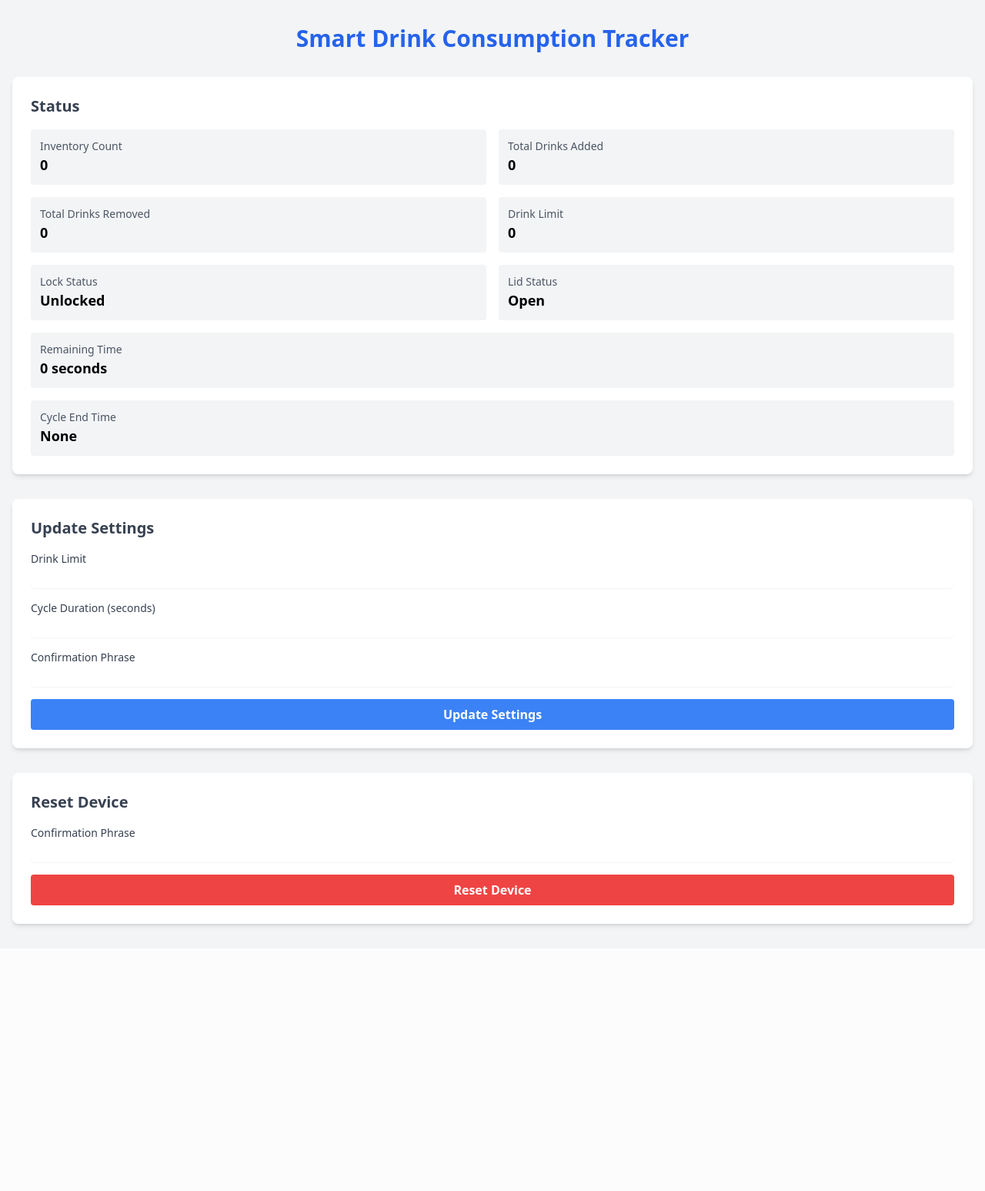
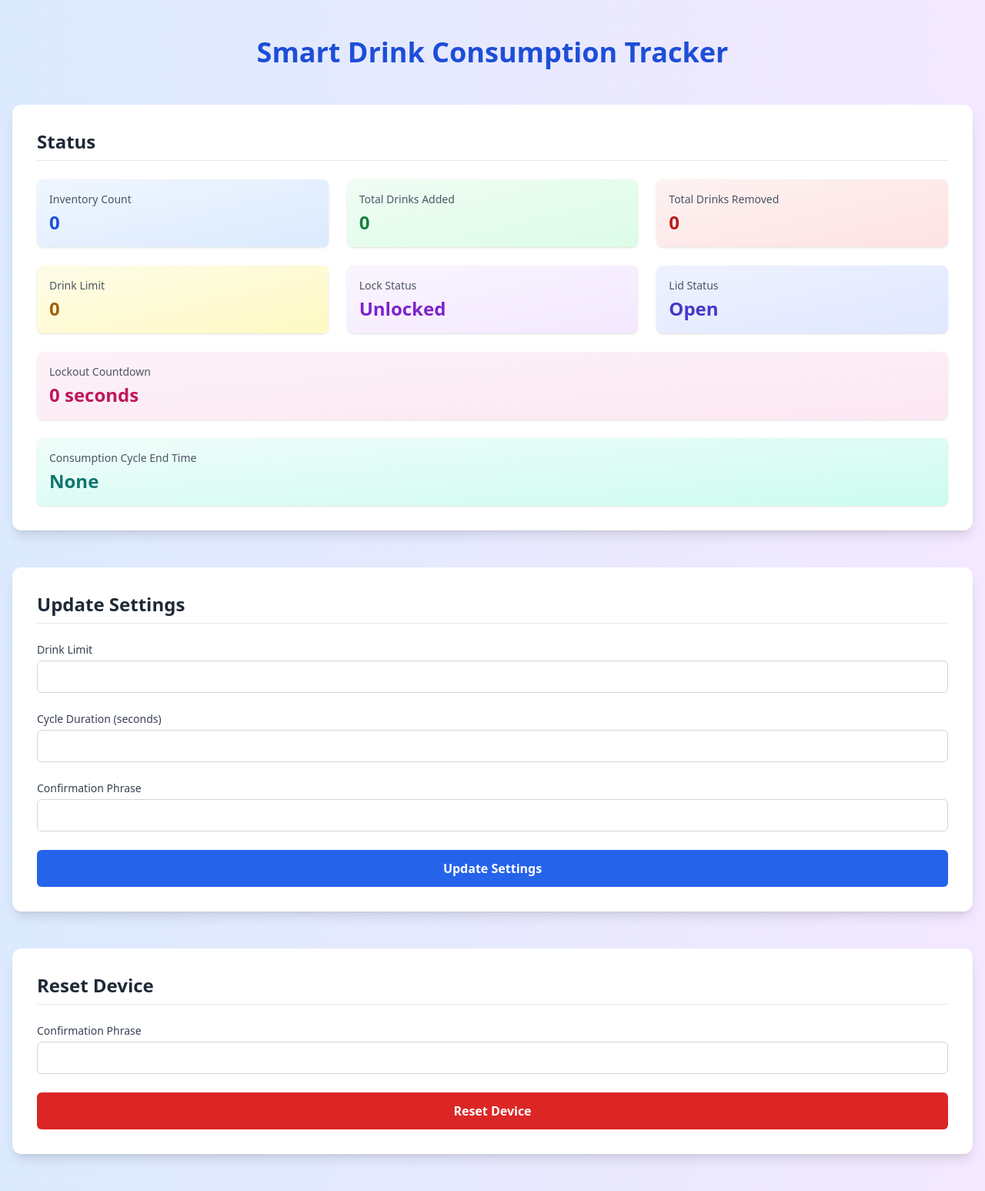
Before and after one commit to wisehermit22/IoT-Group42, a Flask app: page / in a window 1280 px wide. Shown: the whole page at 77% size. Before the commit the page ends 1206 px from the top, so only its background shows below. Run offline with Flask 3, Linux system fonts and the light colour scheme; parts of the project's set-up code (start-up, migrations or seed data) failed here and were passed over; some libraries are stand-ins or nearby versions.

Commit message:
Changed styling

```diff
--- a/templates/index.html
+++ b/templates/index.html
@@ -7,75 +7,75 @@
     <script src="https://cdnjs.cloudflare.com/ajax/libs/socket.io/4.0.1/socket.io.js"></script>
     <script src="https://cdn.tailwindcss.com"></script>
 </head>
-<body class="bg-gray-100 font-sans">
-    <div class="container mx-auto px-4 py-8">
-        <h1 class="text-3xl font-bold text-center mb-8 text-blue-600">Smart Drink Consumption Tracker</h1>
+<body class="bg-gradient-to-r from-blue-100 to-purple-100 font-sans min-h-screen">
+    <div class="container mx-auto px-4 py-12">
+        <h1 class="text-4xl font-bold text-center mb-12 text-blue-700 shadow-text">Smart Drink Consumption Tracker</h1>
 
-        <div class="bg-white shadow-md rounded-lg p-6 mb-8">
-            <h2 class="text-xl font-semibold mb-4 text-gray-700">Status</h2>
-            <div class="grid grid-cols-2 gap-4" id="status">
-                <div class="bg-gray-100 p-3 rounded">
-                    <p class="text-sm text-gray-600">Inventory Count</p>
-                    <p class="text-lg font-bold" id="inventory-count">0</p>
+        <div class="bg-white shadow-lg rounded-xl p-8 mb-12 transition-all duration-300 hover:shadow-xl">
+            <h2 class="text-2xl font-semibold mb-6 text-gray-800 border-b pb-2">Status</h2>
+            <div class="grid grid-cols-1 sm:grid-cols-2 md:grid-cols-3 gap-6" id="status">
+                <div class="bg-gradient-to-br from-blue-50 to-blue-100 p-4 rounded-lg shadow transition-all duration-300 hover:shadow-md">
+                    <p class="text-sm text-gray-600 mb-1">Inventory Count</p>
+                    <p class="text-2xl font-bold text-blue-700" id="inventory-count">0</p>
                 </div>
-                <div class="bg-gray-100 p-3 rounded">
-                    <p class="text-sm text-gray-600">Total Drinks Added</p>
-                    <p class="text-lg font-bold" id="total-add-count">0</p>
+                <div class="bg-gradient-to-br from-green-50 to-green-100 p-4 rounded-lg shadow transition-all duration-300 hover:shadow-md">
+                    <p class="text-sm text-gray-600 mb-1">Total Drinks Added</p>
+                    <p class="text-2xl font-bold text-green-700" id="total-add-count">0</p>
                 </div>
-                <div class="bg-gray-100 p-3 rounded">
-                    <p class="text-sm text-gray-600">Total Drinks Removed</p>
-                    <p class="text-lg font-bold" id="total-rem-count">0</p>
+                <div class="bg-gradient-to-br from-red-50 to-red-100 p-4 rounded-lg shadow transition-all duration-300 hover:shadow-md">
+                    <p class="text-sm text-gray-600 mb-1">Total Drinks Removed</p>
+                    <p class="text-2xl font-bold text-red-700" id="total-rem-count">0</p>
                 </div>
-                <div class="bg-gray-100 p-3 rounded">
-                    <p class="text-sm text-gray-600">Drink Limit</p>
-                    <p class="text-lg font-bold" id="consumption-limit">0</p>
+                <div class="bg-gradient-to-br from-yellow-50 to-yellow-100 p-4 rounded-lg shadow transition-all duration-300 hover:shadow-md">
+                    <p class="text-sm text-gray-600 mb-1">Drink Limit</p>
+                    <p class="text-2xl font-bold text-yellow-700" id="consumption-limit">0</p>
                 </div>
-                <div class="bg-gray-100 p-3 rounded">
-                    <p class="text-sm text-gray-600">Lock Status</p>
-                    <p class="text-lg font-bold" id="lock-status">Unlocked</p>
+                <div class="bg-gradient-to-br from-purple-50 to-purple-100 p-4 rounded-lg shadow transition-all duration-300 hover:shadow-md">
+                    <p class="text-sm text-gray-600 mb-1">Lock Status</p>
+                    <p class="text-2xl font-bold text-purple-700" id="lock-status">Unlocked</p>
                 </div>
-                <div class="bg-gray-100 p-3 rounded">
-                    <p class="text-sm text-gray-600">Lid Status</p>
-                    <p class="text-lg font-bold" id="lid-status">Open</p>
+                <div class="bg-gradient-to-br from-indigo-50 to-indigo-100 p-4 rounded-lg shadow transition-all duration-300 hover:shadow-md">
+                    <p class="text-sm text-gray-600 mb-1">Lid Status</p>
+                    <p class="text-2xl font-bold text-indigo-700" id="lid-status">Open</p>
                 </div>
-                <div class="bg-gray-100 p-3 rounded col-span-2">
-                    <p class="text-sm text-gray-600">Remaining Time</p>
-                    <p class="text-lg font-bold"><span id="remaining-time">0</span> seconds</p>
+                <div class="bg-gradient-to-br from-pink-50 to-pink-100 p-4 rounded-lg shadow transition-all duration-300 hover:shadow-md col-span-full">
+                    <p class="text-sm text-gray-600 mb-1">Lockout Countdown</p>
+                    <p class="text-2xl font-bold text-pink-700"><span id="remaining-time">0</span> seconds</p>
                 </div>
-                <div class="bg-gray-100 p-3 rounded col-span-2">
-                    <p class="text-sm text-gray-600">Cycle End Time</p>
-                    <p class="text-lg font-bold"><span id="cycle-end-time">None</span></p>
+                <div class="bg-gradient-to-br from-teal-50 to-teal-100 p-4 rounded-lg shadow transition-all duration-300 hover:shadow-md col-span-full">
+                    <p class="text-sm text-gray-600 mb-1">Consumption Cycle End Time</p>
+                    <p class="text-2xl font-bold text-teal-700"><span id="cycle-end-time">None</span></p>
                 </div>
             </div>
         </div>
 
-        <div class="bg-white shadow-md rounded-lg p-6 mb-8">
-            <h2 class="text-xl font-semibold mb-4 text-gray-700">Update Settings</h2>
-            <form id="settings-form" class="space-y-4">
+        <div class="bg-white shadow-lg rounded-xl p-8 mb-12 transition-all duration-300 hover:shadow-xl">
+            <h2 class="text-2xl font-semibold mb-6 text-gray-800 border-b pb-2">Update Settings</h2>
+            <form id="settings-form" class="space-y-6">
                 <div>
-                    <label for="drink-limit" class="block text-sm font-medium text-gray-700">Drink Limit</label>
-                    <input type="number" id="consumption-limit" name="consumption-limit" required class="mt-1 block w-full rounded-md border-gray-300 shadow-sm focus:border-blue-300 focus:ring focus:ring-blue-200 focus:ring-opacity-50">
+                    <label for="drink-limit" class="block text-sm font-medium text-gray-700 mb-1">Drink Limit</label>
+                    <input type="number" id="consumption-limit" name="consumption-limit" required class="w-full px-3 py-2 rounded-md border border-gray-300 focus:outline-none focus:ring-2 focus:ring-blue-500 transition-all duration-300">
                 </div>
                 <div>
-                    <label for="cycle-duration" class="block text-sm font-medium text-gray-700">Cycle Duration (seconds)</label>
-                    <input type="number" id="cycle-duration" name="cycle-duration" required class="mt-1 block w-full rounded-md border-gray-300 shadow-sm focus:border-blue-300 focus:ring focus:ring-blue-200 focus:ring-opacity-50">
+                    <label for="cycle-duration" class="block text-sm font-medium text-gray-700 mb-1">Cycle Duration (seconds)</label>
+                    <input type="number" id="cycle-duration" name="cycle-duration" required class="w-full px-3 py-2 rounded-md border border-gray-300 focus:outline-none focus:ring-2 focus:ring-blue-500 transition-all duration-300">
                 </div>
                 <div>
-                    <label for="confirmation-phrase" class="block text-sm font-medium text-gray-700">Confirmation Phrase</label>
-                    <input type="text" id="confirmation-phrase" name="confirmation-phrase" required class="mt-1 block w-full rounded-md border-gray-300 shadow-sm focus:border-blue-300 focus:ring focus:ring-blue-200 focus:ring-opacity-50">
+                    <label for="confirmation-phrase" class="block text-sm font-medium text-gray-700 mb-1">Confirmation Phrase</label>
+                    <input type="text" id="confirmation-phrase" name="confirmation-phrase" required class="w-full px-3 py-2 rounded-md border border-gray-300 focus:outline-none focus:ring-2 focus:ring-blue-500 transition-all duration-300">
                 </div>
-                <button type="submit" class="w-full bg-blue-500 hover:bg-blue-700 text-white font-bold py-2 px-4 rounded focus:outline-none focus:shadow-outline">Update Settings</button>
+                <button type="submit" class="w-full bg-blue-600 hover:bg-blue-700 text-white font-bold py-3 px-4 rounded-md transition-all duration-300 focus:outline-none focus:ring-2 focus:ring-blue-500 focus:ring-offset-2">Update Settings</button>
             </form>
         </div>
 
-        <div class="bg-white shadow-md rounded-lg p-6">
-            <h2 class="text-xl font-semibold mb-4 text-gray-700">Reset Device</h2>
-            <form id="reset-form" class="space-y-4">
+        <div class="bg-white shadow-lg rounded-xl p-8 transition-all duration-300 hover:shadow-xl">
+            <h2 class="text-2xl font-semibold mb-6 text-gray-800 border-b pb-2">Reset Device</h2>
+            <form id="reset-form" class="space-y-6">
                 <div>
-                    <label for="reset-confirmation" class="block text-sm font-medium text-gray-700">Confirmation Phrase</label>
-                    <input type="text" id="reset-confirmation" name="confirmation_phrase" required class="mt-1 block w-full rounded-md border-gray-300 shadow-sm focus:border-blue-300 focus:ring focus:ring-blue-200 focus:ring-opacity-50">
+                    <label for="reset-confirmation" class="block text-sm font-medium text-gray-700 mb-1">Confirmation Phrase</label>
+                    <input type="text" id="reset-confirmation" name="confirmation_phrase" required class="w-full px-3 py-2 rounded-md border border-gray-300 focus:outline-none focus:ring-2 focus:ring-red-500 transition-all duration-300">
                 </div>
-                <button type="submit" class="w-full bg-red-500 hover:bg-red-700 text-white font-bold py-2 px-4 rounded focus:outline-none focus:shadow-outline">Reset Device</button>
+                <button type="submit" class="w-full bg-red-600 hover:bg-red-700 text-white font-bold py-3 px-4 rounded-md transition-all duration-300 focus:outline-none focus:ring-2 focus:ring-red-500 focus:ring-offset-2">Reset Device</button>
             </form>
         </div>
     </div>
```
